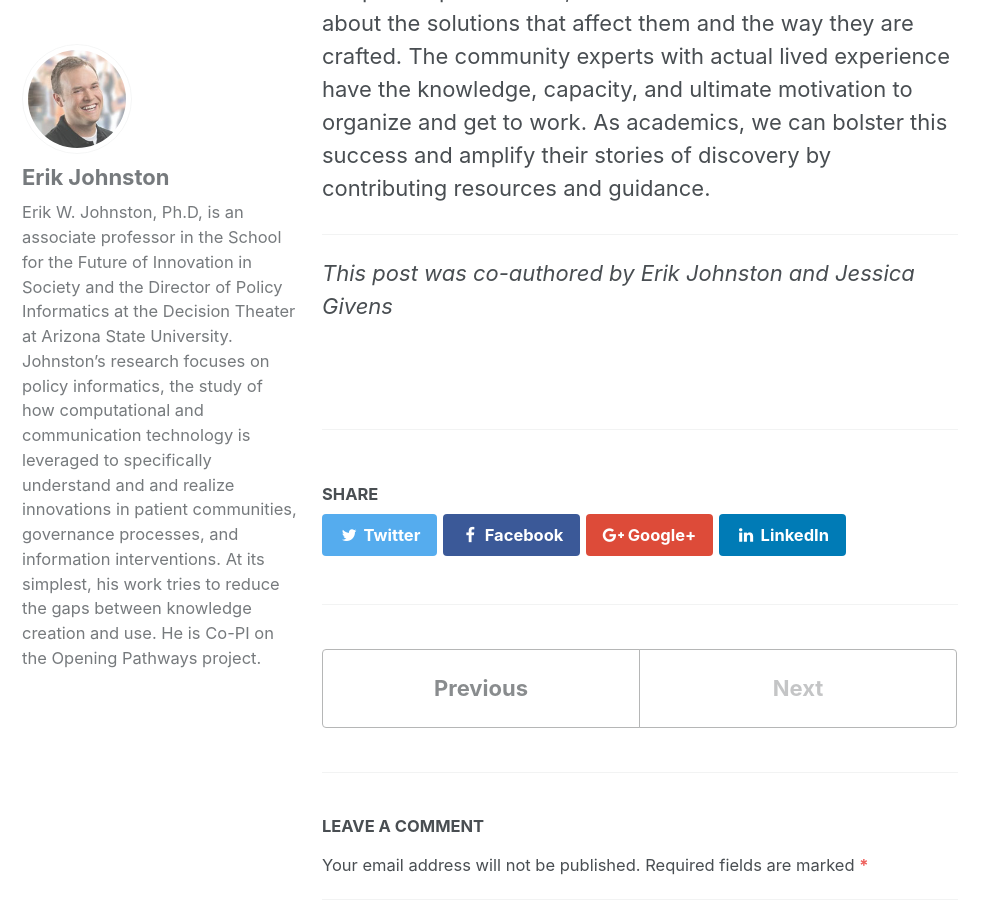
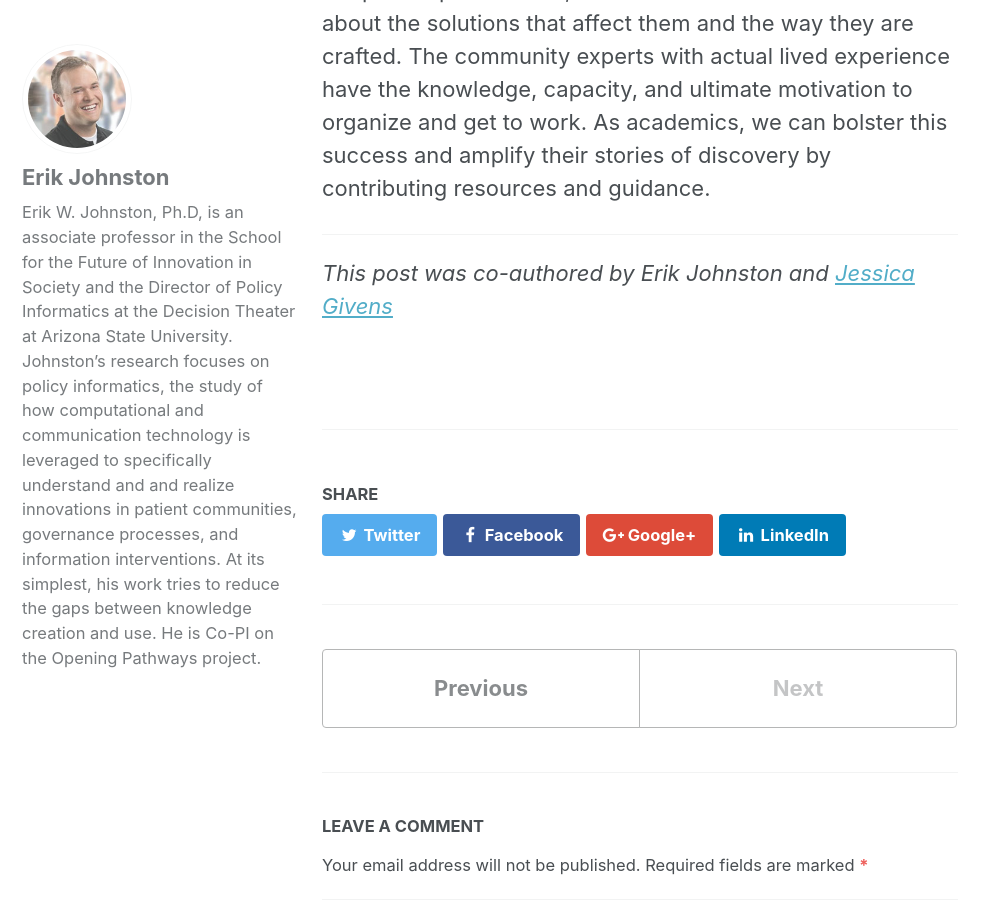
Before and after one commit to opening-pathways/website, a Jekyll site: the page built from _posts/2019-04-12-people-are-not-problems.md, in a window 1280 px wide and 900 px high, scrolled down 2379 px. Shown: the whole window, without its empty margins (0-999 px from the left). Built offline with Jekyll 4.4.1, drawn with Linux system fonts in a browser that asks for light colours; part of the change alters nothing that is shown.

```diff
--- a/_posts/2019-04-12-people-are-not-problems.md
+++ b/_posts/2019-04-12-people-are-not-problems.md
@@ -30,4 +30,4 @@ As Dr. Linda Williams notes in the fourth challenge above, “Welcomeness matter
 People are not problems to be fixed. They are not class projects or problem statements for a research prompt. People are parts of real, diverse communities who care about the solutions that affect them and the way they are crafted. The community experts with actual lived experience have the knowledge, capacity, and ultimate motivation to organize and get to work. As academics, we can bolster this success and amplify their stories of discovery by contributing resources and guidance.
 
 ---
-*This post was co-authored by Erik Johnston and Jessica Givens*
+*This post was co-authored by Erik Johnston and [Jessica Givens](https://isearch.asu.edu/profile/2168018)*
```
